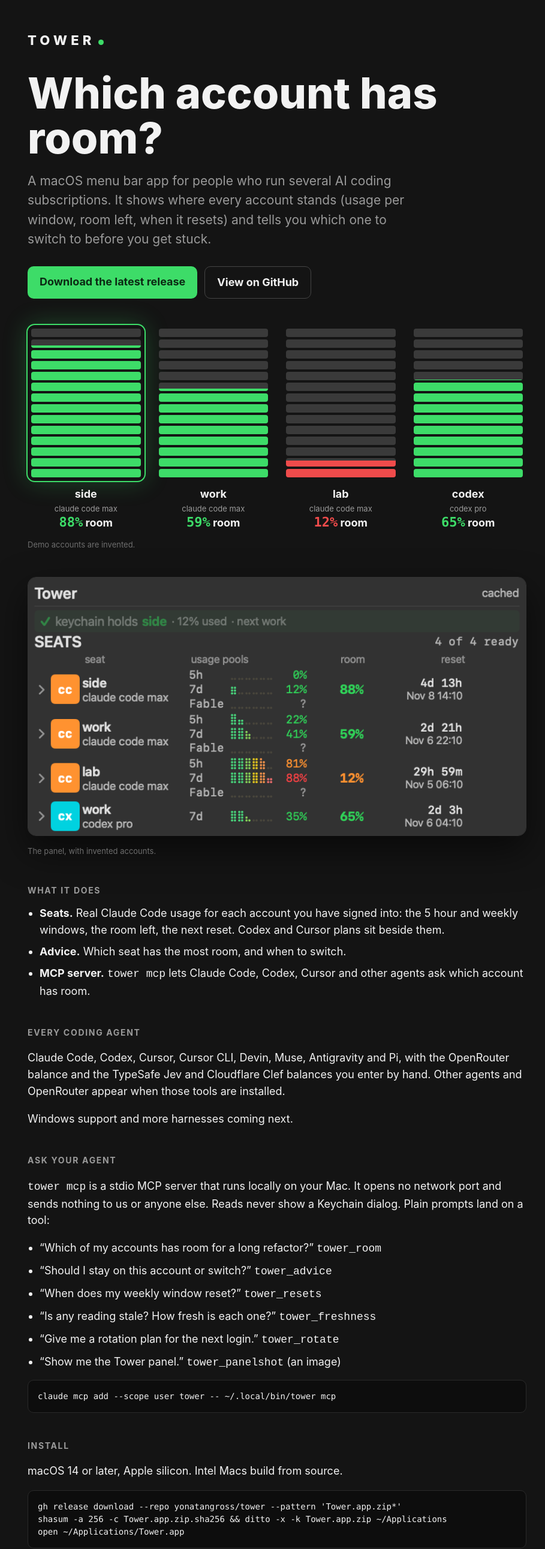
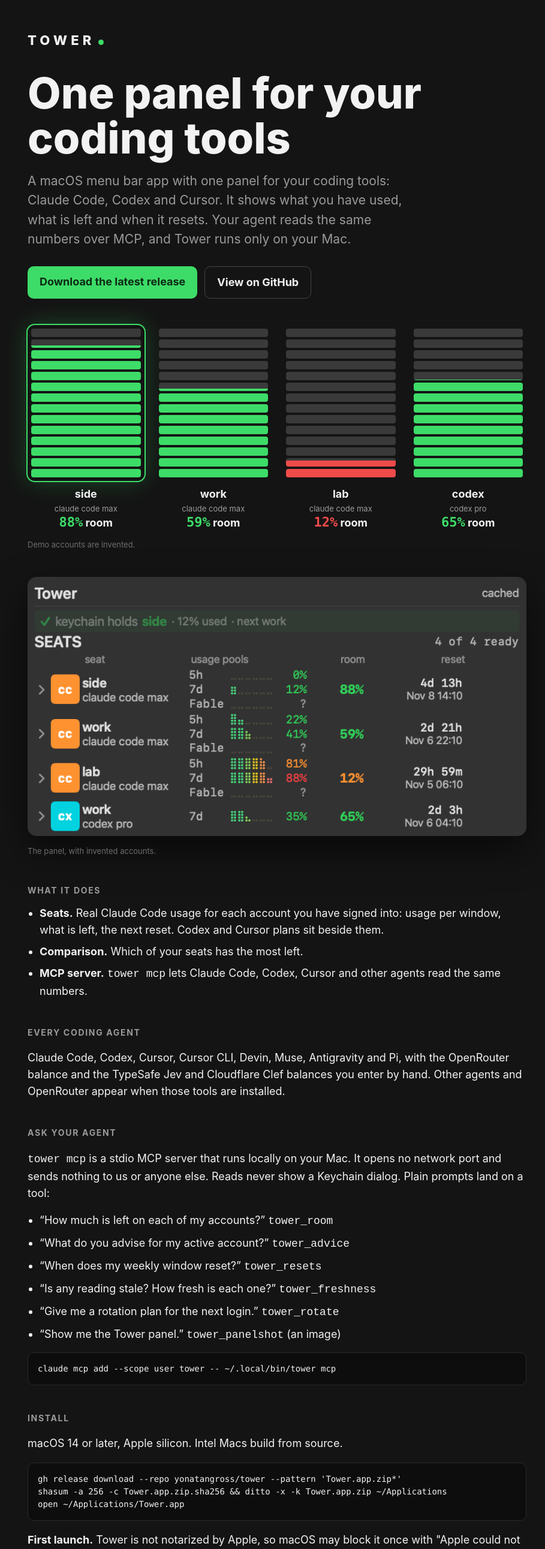
Before and after one commit to yonatangross/tower, a plain HTML site: page docs/index.html in a window 1280 px wide. Shown: the top 2583 px of the page at 60% size, without its empty margins (178-1087 px from the left). Drawn offline with Linux system fonts and the light colour scheme.

Commit message:
docs: lead the public copy with the usage panel (#52)
* docs: lead the public copy with the usage panel

One menu bar panel for every coding tool: what you used, what is
left and when it resets. Replaces the account-switching angle.
Removes the line that promised unshipped Windows support.

Copy only, no behaviour change.

Co-Authored-By: Claude Opus 5.5 <noreply@anthropic.com>

* docs: say your coding tools, and rebuild the social card

Tower does not read every coding tool, so the headline no longer says
it does. The link card now matches the new copy; its panel image is
unchanged.

Co-Authored-By: Claude Opus 5.5 <noreply@anthropic.com>

---------

Co-authored-by: Claude Opus 5.5 <noreply@anthropic.com>

```diff
--- a/docs/index.html
+++ b/docs/index.html
@@ -3,9 +3,9 @@
 <head>
 <meta charset="utf-8">
 <meta name="viewport" content="width=device-width,initial-scale=1">
-<title>Tower: which AI coding account has room?</title>
-<meta name="description" content="A macOS menu bar app that shows where every AI coding account stands and which one has room. Built-in MCP server. MIT.">
-<meta property="og:title" content="Tower: which AI coding account has room?">
+<title>Tower: what you used, what is left, when it resets</title>
+<meta name="description" content="One macOS menu bar panel for Claude Code, Codex and Cursor: what you have used, what is left, when it resets. Built-in local MCP server. MIT.">
+<meta property="og:title" content="Tower: what you used, what is left, when it resets">
 <meta property="og:description" content="Usage per window, room left and next reset for every Claude Code account, with Codex and Cursor plans beside them.">
 <meta property="og:image" content="https://raw.githubusercontent.com/yonatangross/tower/main/docs/images/social-preview.png">
 <style>
@@ -45,8 +45,8 @@
 <body>
 <main>
   <div class="mark">TOWER<i></i></div>
-  <h1>Which account has room?</h1>
-  <p class="lede">A macOS menu bar app for people who run several AI coding subscriptions. It shows where every account stands (usage per window, room left, when it resets) and tells you which one to switch to before you get stuck.</p>
+  <h1>One panel for your coding tools</h1>
+  <p class="lede">A macOS menu bar app with one panel for your coding tools: Claude Code, Codex and Cursor. It shows what you have used, what is left and when it resets. Your agent reads the same numbers over MCP, and Tower runs only on your Mac.</p>
   <div class="cta">
     <a class="p" href="https://github.com/yonatangross/tower/releases/latest">Download the latest release</a>
     <a class="s" href="https://github.com/yonatangross/tower">View on GitHub</a>
@@ -62,20 +62,19 @@
 
   <h2>What it does</h2>
   <ul>
-    <li><b>Seats.</b> Real Claude Code usage for each account you have signed into: the 5 hour and weekly windows, the room left, the next reset. Codex and Cursor plans sit beside them.</li>
-    <li><b>Advice.</b> Which seat has the most room, and when to switch.</li>
-    <li><b>MCP server.</b> <code>tower mcp</code> lets Claude Code, Codex, Cursor and other agents ask which account has room.</li>
+    <li><b>Seats.</b> Real Claude Code usage for each account you have signed into: usage per window, what is left, the next reset. Codex and Cursor plans sit beside them.</li>
+    <li><b>Comparison.</b> Which of your seats has the most left.</li>
+    <li><b>MCP server.</b> <code>tower mcp</code> lets Claude Code, Codex, Cursor and other agents read the same numbers.</li>
   </ul>
 
   <h2>Every coding agent</h2>
   <p>Claude Code, Codex, Cursor, Cursor CLI, Devin, Muse, Antigravity and Pi, with the OpenRouter balance and the TypeSafe Jev and Cloudflare Clef balances you enter by hand. Other agents and OpenRouter appear when those tools are installed.</p>
-  <p>Windows support and more harnesses coming next.</p>
 
   <h2>Ask your agent</h2>
   <p><code>tower mcp</code> is a stdio MCP server that runs locally on your Mac. It opens no network port and sends nothing to us or anyone else. Reads never show a Keychain dialog. Plain prompts land on a tool:</p>
   <ul>
-    <li>&ldquo;Which of my accounts has room for a long refactor?&rdquo; <code>tower_room</code></li>
-    <li>&ldquo;Should I stay on this account or switch?&rdquo; <code>tower_advice</code></li>
+    <li>&ldquo;How much is left on each of my accounts?&rdquo; <code>tower_room</code></li>
+    <li>&ldquo;What do you advise for my active account?&rdquo; <code>tower_advice</code></li>
     <li>&ldquo;When does my weekly window reset?&rdquo; <code>tower_resets</code></li>
     <li>&ldquo;Is any reading stale? How fresh is each one?&rdquo; <code>tower_freshness</code></li>
     <li>&ldquo;Give me a rotation plan for the next login.&rdquo; <code>tower_rotate</code></li>
@@ -95,7 +94,7 @@ open ~/Applications/Tower.app</pre>
   <div class="pb">
     <a href="https://github.com/yonatangross/tower/blob/main/docs/playbooks/setup.md">Setup<span>install, first run, Keychain trust</span></a>
     <a href="https://github.com/yonatangross/tower/blob/main/docs/playbooks/multi-account.md">Multi-account<span>several seats, Codex, Cursor</span></a>
-    <a href="https://github.com/yonatangross/tower/blob/main/docs/playbooks/mcp.md">MCP<span>let your agents ask which account has room</span></a>
+    <a href="https://github.com/yonatangross/tower/blob/main/docs/playbooks/mcp.md">MCP<span>let your agents read your usage</span></a>
     <a href="https://github.com/yonatangross/tower/blob/main/docs/playbooks/troubleshooting.md">Troubleshooting<span>Gatekeeper, Intel Macs, odd rows</span></a>
   </div>
 
```
Also changed, not shown: docs/images/social-preview.png, docs/llms.txt, llms.txt, 4 other files.
